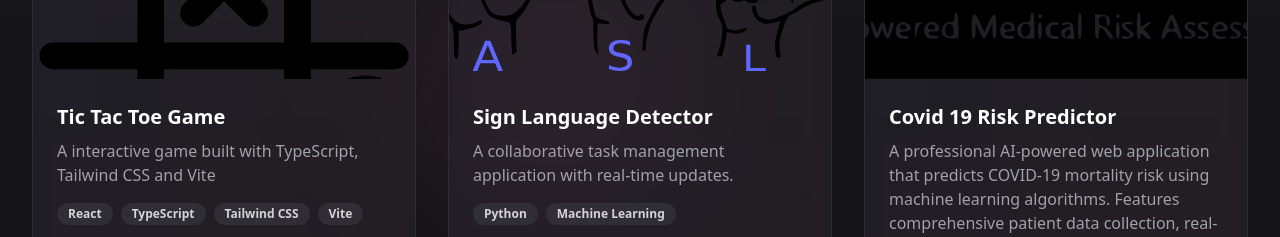
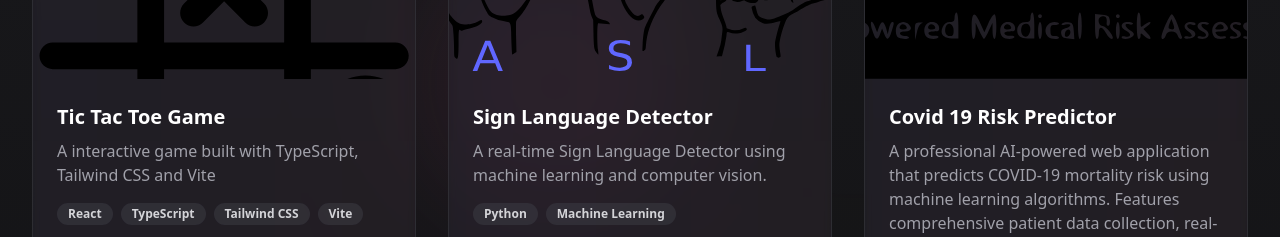
Before and after one commit to AnkushOff/My-Portfolio, a Next.js app: page / in a window 1280 px wide. Shown: the part 3280-3517 px from the top of the page. Built offline with nearby package versions, Linux system fonts and the light colour scheme.

Commit message:
feat: sync main changes to My-Portfolio
Update project files and components with latest changes from main branch.

#VERCEL_SKIP

Co-authored-by: Ankush Nag <107035616+AnkushOff@users.noreply.github.com>

```diff
--- a/app/page.tsx
+++ b/app/page.tsx
@@ -246,7 +246,7 @@ export default function Portfolio() {
             />
             <ProjectCard
               title="Sign Language Detector"
-              description="A collaborative task management application with real-time updates."
+              description="A real-time Sign Language Detector using machine learning and computer vision."
               tags={["Python", "Machine Learning"]}
               image="/sign-language.svg?height=400&width=600"
               repoUrl="https://github.com/AnkushOff/Sign-Language-Detector"
```
